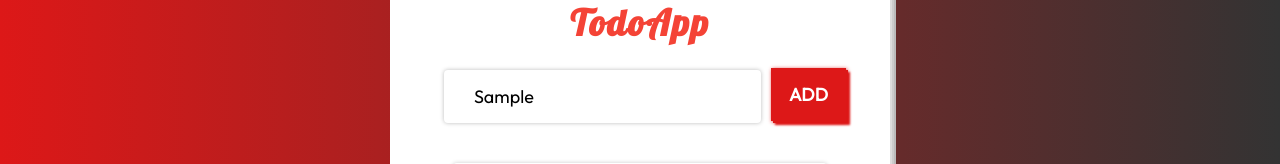
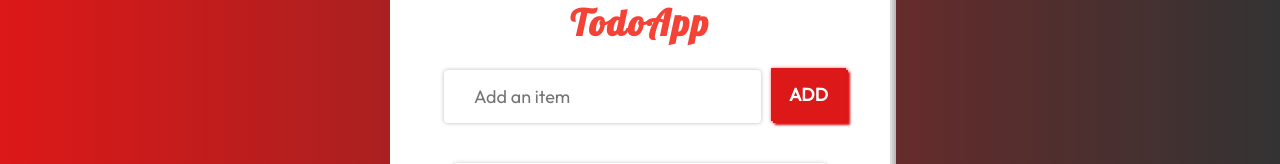
Before and after one commit to santhanakrishnanstark/react-todo-app, a React (Create React App) app: page / in a window 1280 px wide. Both pictures are taken after typing "Sample" into the empty fields and a click on the input "ADD". Shown: the part 258-422 px from the top of the page. Built offline with nearby package versions, Linux system fonts and the light colour scheme.

Commit message:
todo update and delete script added

```diff
--- a/src/Components/TodoApp/TodoApp.jsx
+++ b/src/Components/TodoApp/TodoApp.jsx
@@ -10,9 +10,7 @@ class TodoApp extends React.Component {
         }
     }
 
-    formSubmit = (event) => {
-        event.preventDefault();
-        const todo = event.target.todo.value;
+    formSubmit = (todo) => {
 
         if(todo) {
            let todoItem = {
@@ -30,13 +28,29 @@ class TodoApp extends React.Component {
     }
 
     changeItemState = (id) => {
-        console.log('to change', id)
-        let changedObj = this.state.todoList.filter(item => item.id === id)[0];
-        changedObj.isCompleted = !changedObj.isCompleted
+        const newList = this.state.todoList.map((listItem) => {
 
-        // update the current changed object item into real todo list.
+            if(listItem.id === id) {
+                listItem.isCompleted = !listItem.isCompleted
+            }
+
+            return listItem;
+        })
+
+        // assign the newList to the global state todoList
         this.setState({
-            todoList: [ ...this.state.todoList, changedObj ]
+            todoList: newList
+        })
+    }
+
+    deleteTodoItem = (id) => {
+        const newList = this.state.todoList.filter((listItem)=> {
+            return listItem.id !== id;
+        })
+
+        // assign the newList to the global state todoList
+        this.setState({
+            todoList: newList
         })
     }
 
@@ -46,7 +60,9 @@ class TodoApp extends React.Component {
             <>
                 <h1>TodoApp</h1>
                 <TodoForm onFormSubmit={this.formSubmit} />
-                <TodoList list={this.state.todoList} changeState={(id) => this.changeItemState(id)} />
+                <TodoList list={this.state.todoList}
+                    changeState={(id) => this.changeItemState(id)}
+                    deleteListItem={(id) => this.deleteTodoItem(id)} />
             </>
          );
     }
--- a/src/Components/TodoForm/TodoForm.jsx
+++ b/src/Components/TodoForm/TodoForm.jsx
@@ -1,10 +1,22 @@
-import React from 'react';
+import React, { useState } from 'react';
 import './TodoForm.css';
 
 const TodoForm = (props) => {
+
+    const [value, setValue] = useState('');
+
     return (
-        <form onSubmit={props.onFormSubmit}>
-            <input type="text" name="todo" id="todo" className="todo-text" placeholder="Add an item" />
+        <form onSubmit={(e) => {
+            e.preventDefault();
+            props.onFormSubmit(value);
+            setValue('');
+        }}>
+            <input
+                type="text"
+                name="todo"
+                id="todo"
+                className="todo-text"
+                placeholder="Add an item" value={value} onChange={(e) => setValue(e.target.value) } />
             <input type="submit" value="ADD" className="todo-submit-btn" />
         </form>
      );
--- a/src/Components/TodoList/TodoList.jsx
+++ b/src/Components/TodoList/TodoList.jsx
@@ -7,7 +7,12 @@ const TodoList = (props) => {
     return (
         <ul className="todo-list">
             {
-                props.list.map((item, index) => <TodoListItem key={index} data={item} changeItemState={(id) => props.changeState(id)} />)
+                props.list.map((item, index) => {
+                    return <TodoListItem key={index}
+                                data={item}
+                                changeItemState={(id) => props.changeState(id)}
+                                deleteListItem={(id) => props.deleteListItem(id)} />
+                })
             }
         </ul>
      );
--- a/src/Components/TodoList/TodoListItem/TodoListItem.jsx
+++ b/src/Components/TodoList/TodoListItem/TodoListItem.jsx
@@ -9,7 +9,7 @@ const TodoListItem = (props) => {
         <li className={classes}>
             <input type="checkbox" name="todo-check" id="todo-check" onChange={() => props.changeItemState(props.data.id)} />
             <div className="todo-item">{props.data.todo}</div>
-            <button><i class="fa fa-trash" aria-hidden="true"></i></button>
+            <button onClick={() => props.deleteListItem(props.data.id)}><i class="fa fa-trash" aria-hidden="true"></i></button>
         </li>
      );
 }
```
